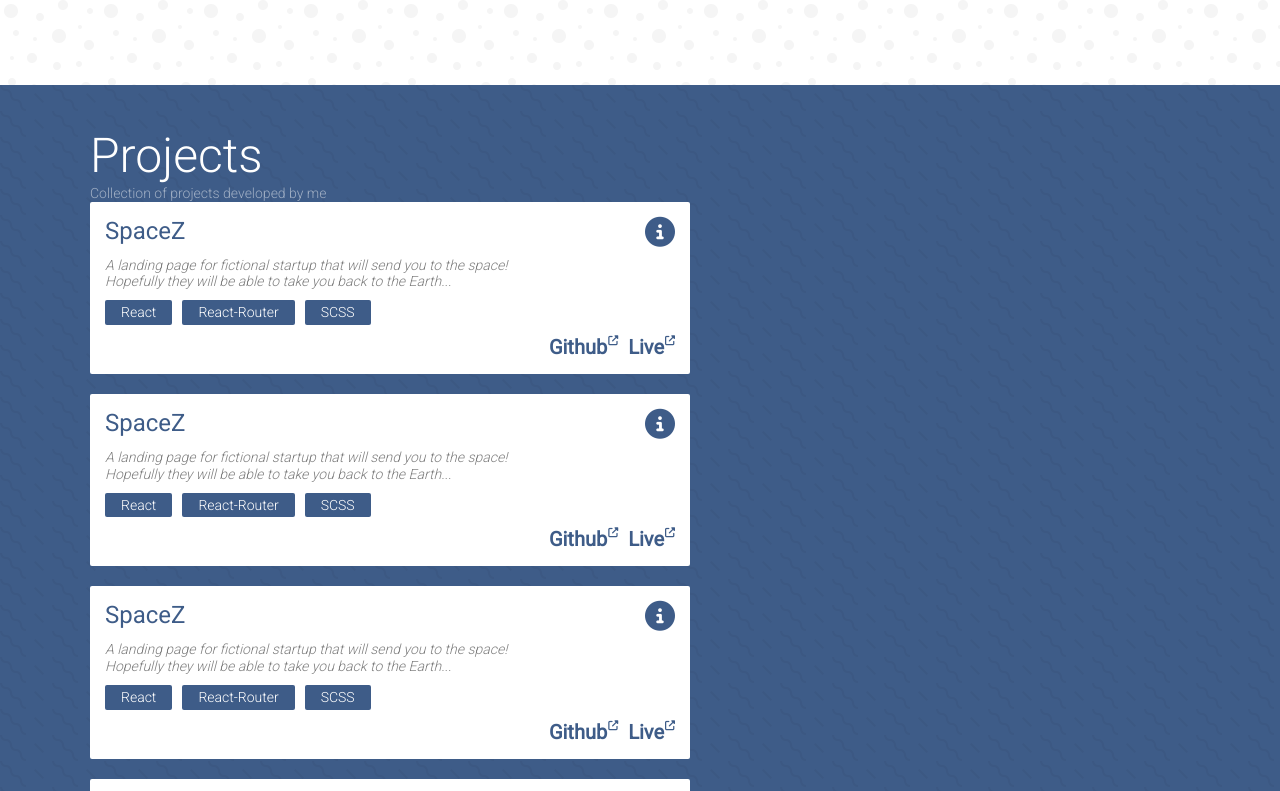
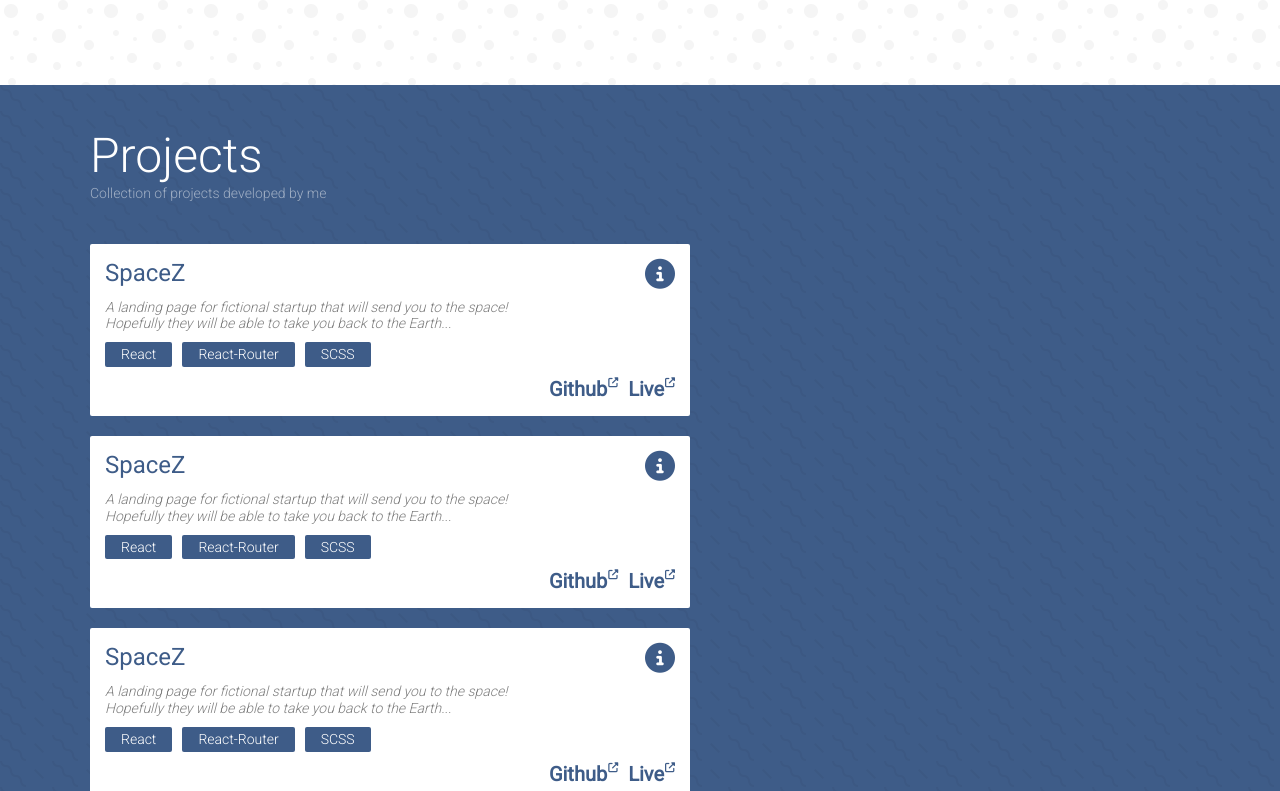
Before and after one commit to jangsoori/Portfolio-redesign, a React app: page / in a window 1280 px wide. Shown: the part 800-1591 px from the top of the page. Built offline with nearby package versions, Linux system fonts and the light colour scheme.

Commit message:
Added padding bottom to section header

```diff
--- a/src/Components/styled/SectionHeader.js
+++ b/src/Components/styled/SectionHeader.js
@@ -3,7 +3,7 @@ import styled, { css } from "styled-components";
 export const SectionHeader = styled.header`
   display: flex;
   flex-direction: column;
-
+  padding-bottom: 4.2rem;
   > h2,
   > h4 {
     ${({ primary }) =>
```
